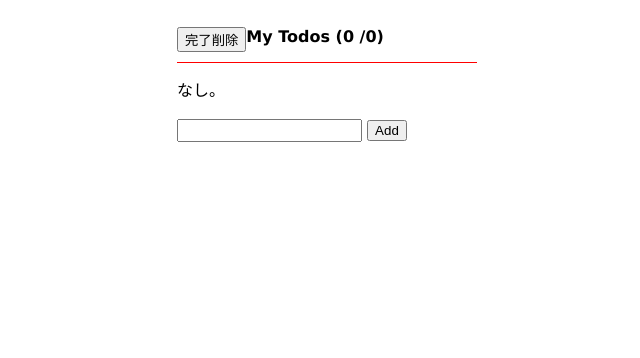
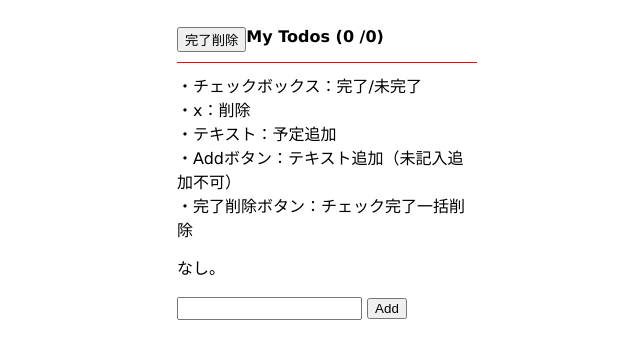
Before and after one commit to acro-takahashi/Javascript, a plain HTML site: page No.2/index.html in a window 1280 px wide. Shown: the whole page, without its empty margins (313-953 px from the left). Drawn offline with nearby package versions, Linux system fonts and the light colour scheme.

Commit message:
Add files via upload

```diff
--- a/No.2/index.html
+++ b/No.2/index.html
@@ -11,9 +11,15 @@
     <h1>
       <button @click="purge">完了削除</button>
       My Todos
-      <span class="info">({{remaining.length}} /{{ todos.length}})</span>
+      <span class="info">({{remaining.length}} /{{ todos.length}})</span><br>
     </h1>
-
+    <div>
+      ・チェックボックス：完了/未完了<br>
+      ・x：削除<br>
+      ・テキスト：予定追加<br>
+      ・Addボタン：テキスト追加（未記入追加不可）<br>
+      ・完了削除ボタン：チェック完了一括削除<br>
+    </div>
     <ul v-if="todos.length">
       <li v-if="todos.length" v-for="(todo,index) in todos">
         <input type="checkbox" v-model="todo.isDone">
```
